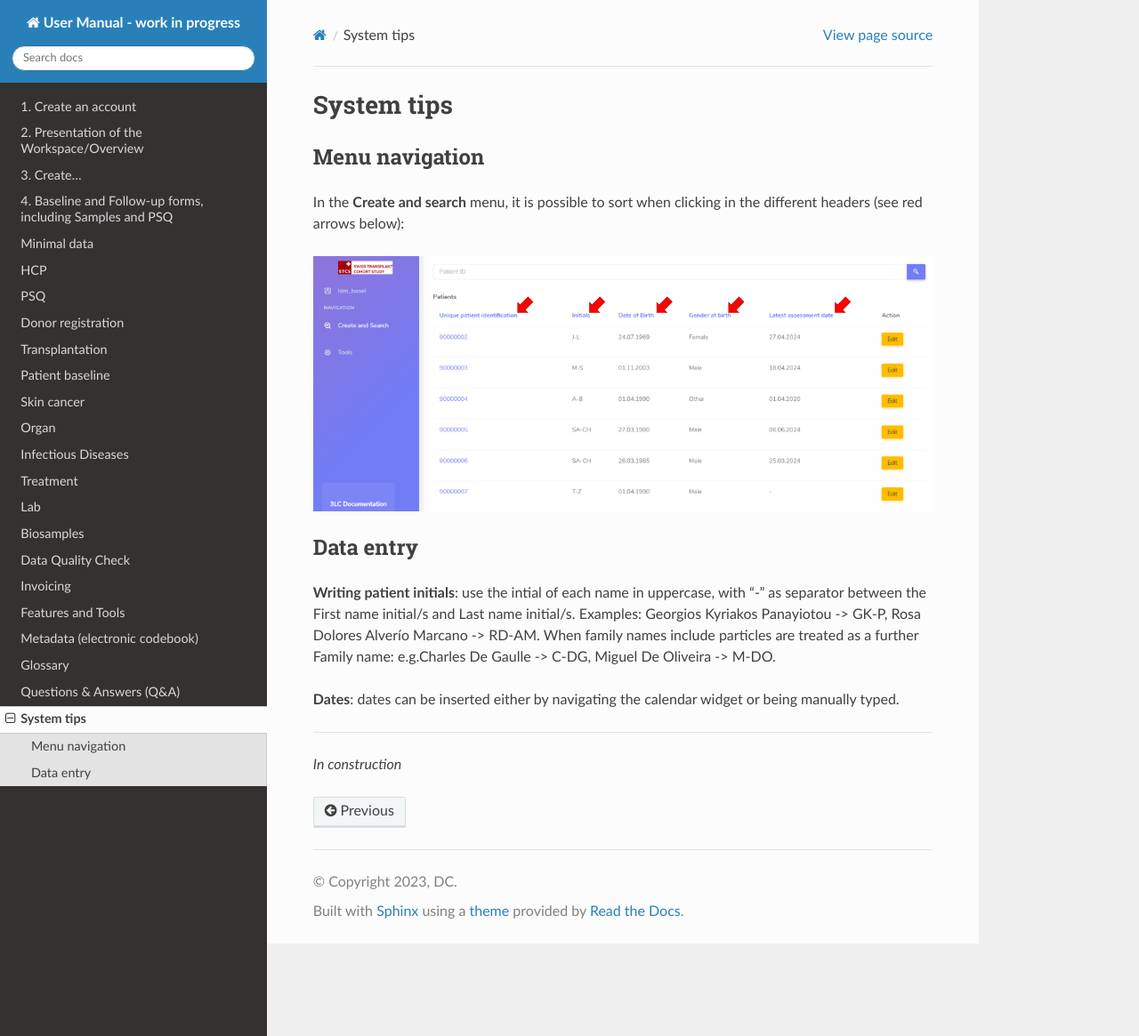
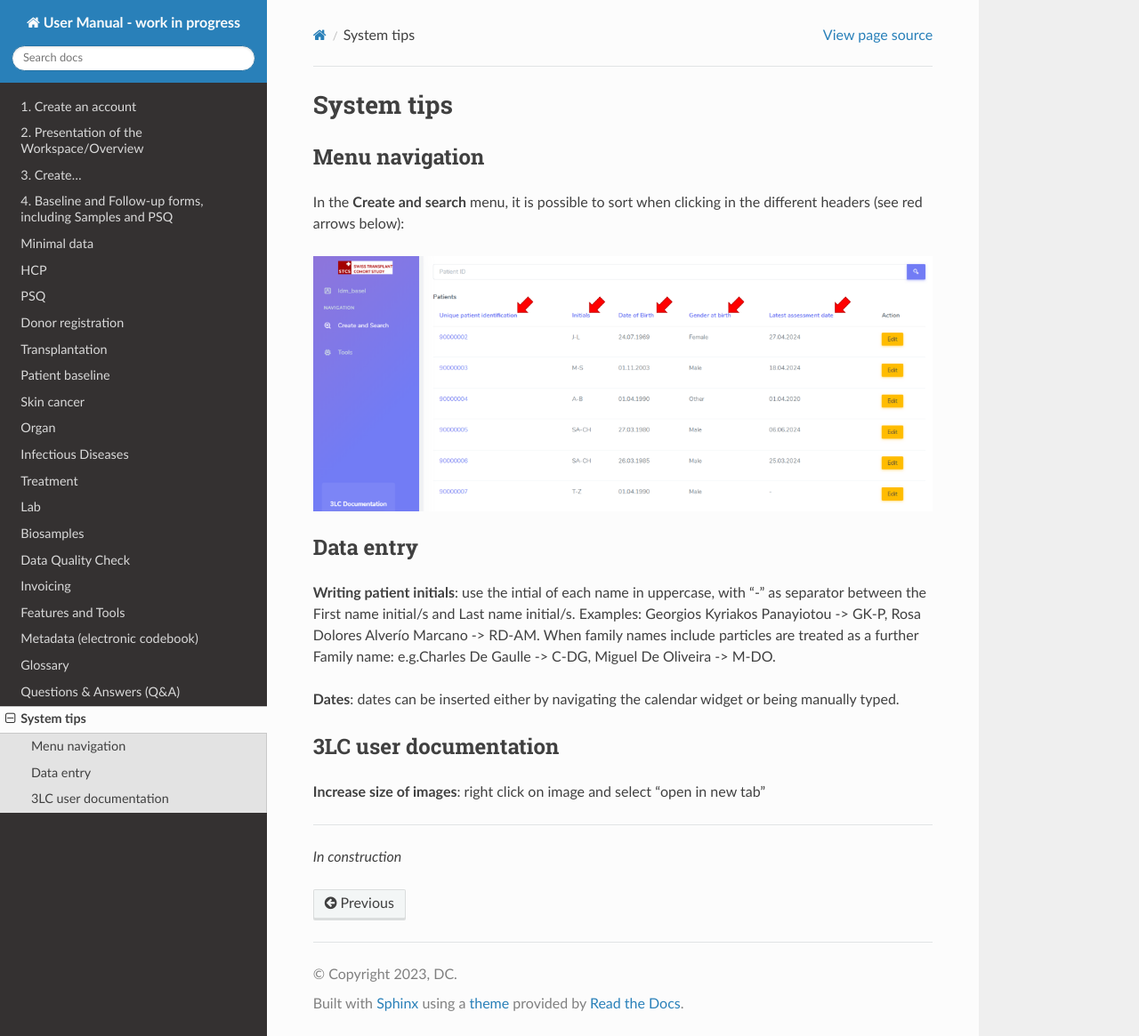
Before and after one commit to swiss-transplant-cohort-study/3LC-user-manual, a Sphinx documentation site: the page built from docs/source/tips.rst, in a window 1280 px wide and 1165 px high. Shown: the whole window at 89% size. Built offline with Sphinx 7.4.7 and the Read the Docs theme 3.1.0, drawn with Linux system fonts in a browser that asks for light colours.

Commit message:
Update tips.rst

```diff
--- a/docs/source/tips.rst
+++ b/docs/source/tips.rst
@@ -15,6 +15,11 @@ Data entry
 
 **Dates**: dates can be inserted either by navigating the calendar widget or being manually typed.
 
+3LC user documentation
+************************
+
+**Increase size of images**: right click on image and select "open in new tab"
+
 ----------------------------
 
 *In construction*
```
